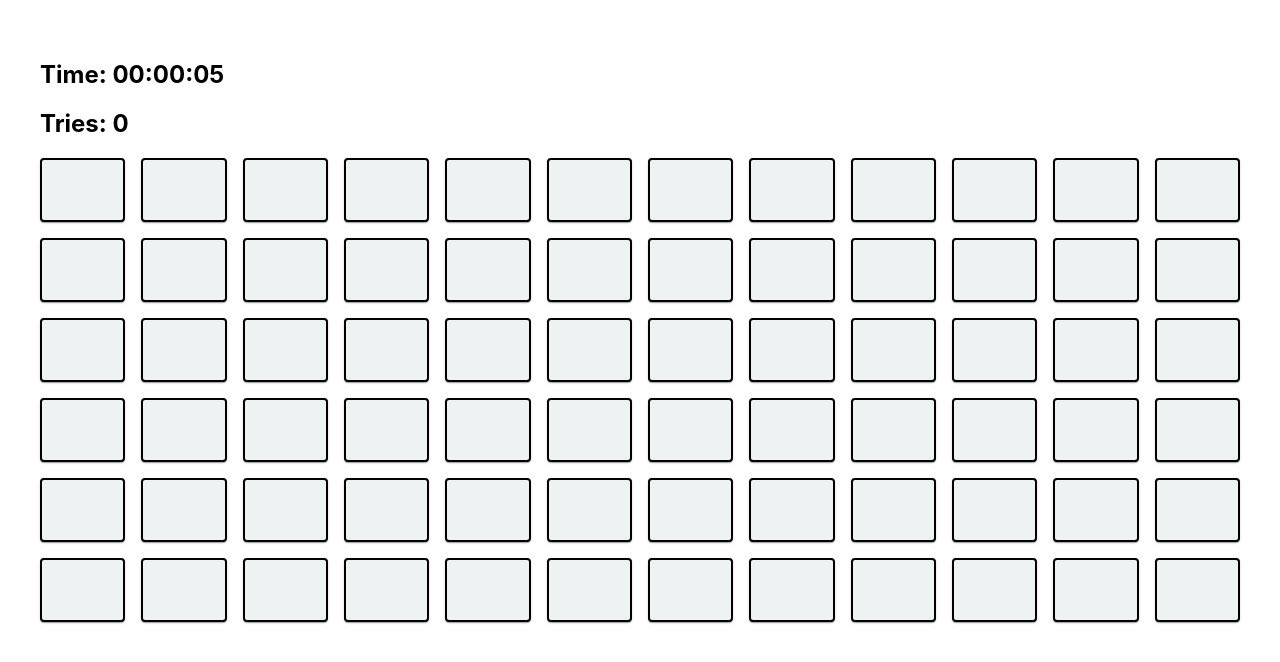
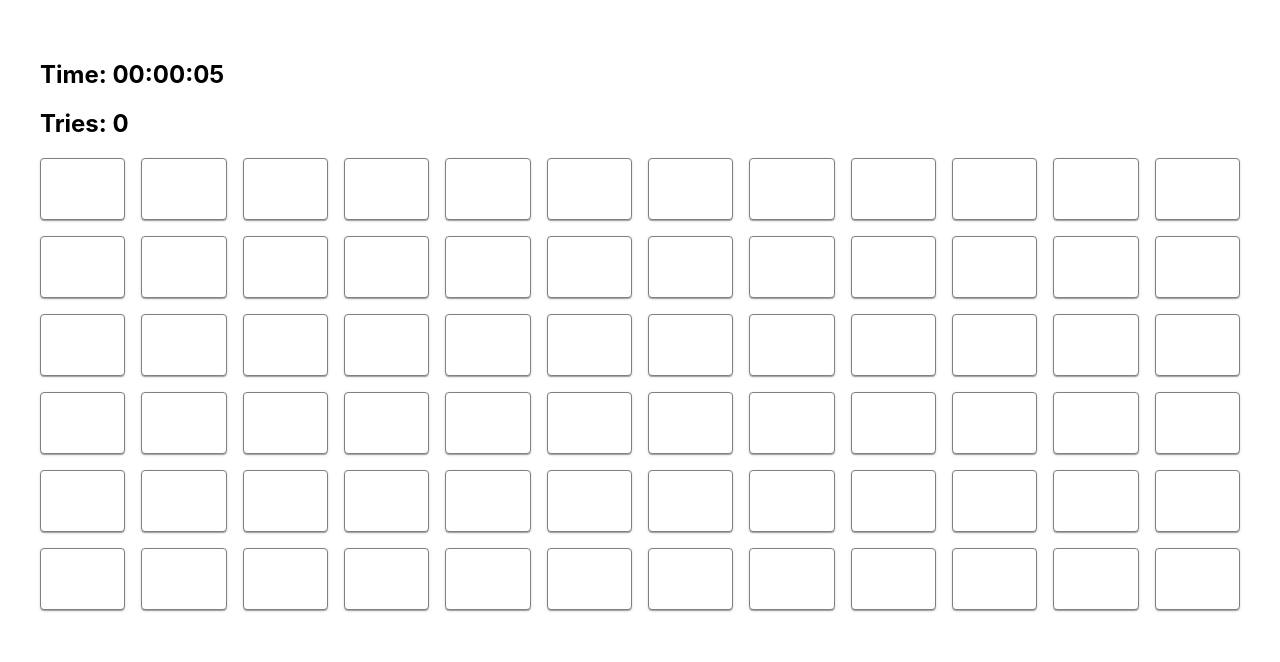
Before and after one commit to luisquezada881213/react-memory-game, a React (Create React App) app: page / in a window 1280 px wide. Shown: the top 662 px of the page. Built offline with nearby package versions, Linux system fonts and the light colour scheme.

Commit message:
style correction

```diff
--- a/src/components/Grid.jsx
+++ b/src/components/Grid.jsx
@@ -13,8 +13,7 @@ const useStyles = makeStyles((theme) => ({
 		padding: theme.spacing(1),
 		textAlign: "center",
         color: theme.palette.text.secondary,
-        border: 'solid 2px black',
-        background: "#eef2f3"
+        border: 'solid 1px gray'
 	},
 }));
 
```
Also changed, not shown: 1 other file (tests, documents, lock files or other folders).
